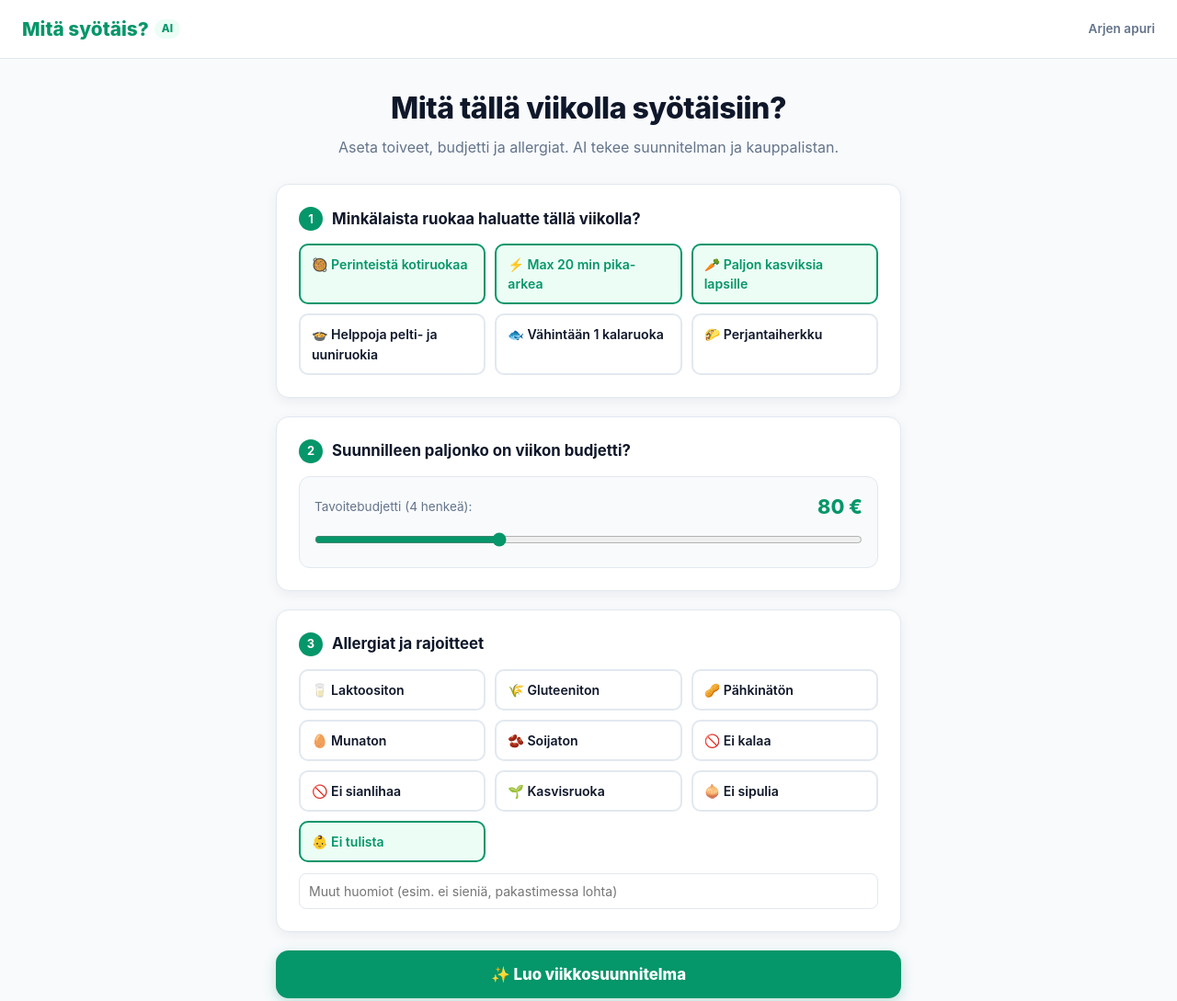
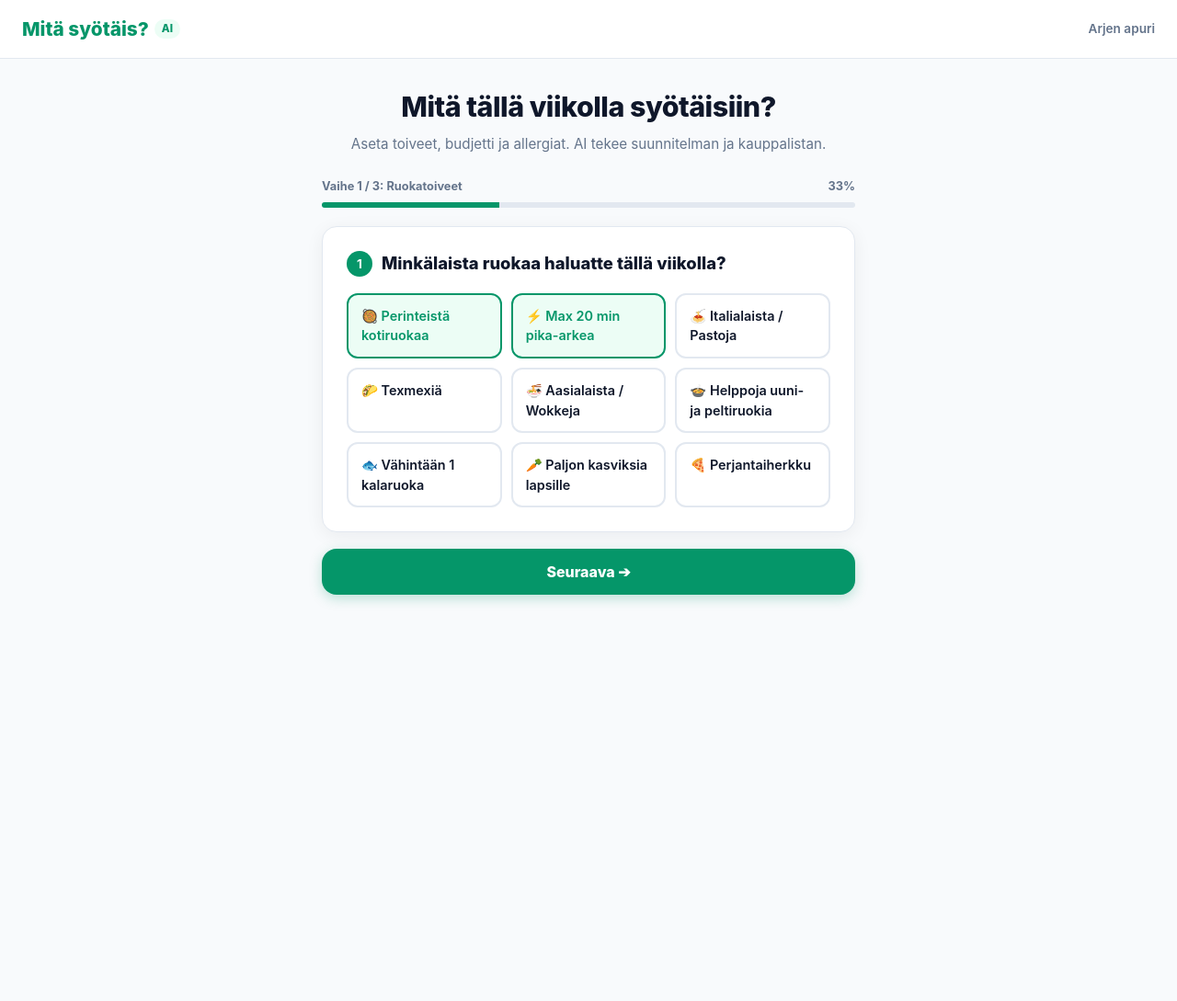
Before and after one commit to mikkogz-creator/mitasyotais, a website: page public/index.html in a window 1280 px wide. Shown: the top 1089 px of the page at 92% size. After the commit the page ends 800 px from the top, so only its background shows below. Drawn offline with Linux system fonts and the light colour scheme.

Commit message:
Muutettu kayttoliittyma selkeaksi 3-vaiheiseksi wizardiksi

```diff
--- a/public/index.html
+++ b/public/index.html
@@ -15,33 +15,52 @@
       --text: #0f172a;
       --text-muted: #64748b;
       --border: #e2e8f0;
-      --radius: 14px;
-      --shadow: 0 4px 14px rgba(15, 23, 42, 0.06);
+      --radius: 16px;
+      --shadow: 0 4px 20px rgba(15, 23, 42, 0.06);
     }
     * { box-sizing: border-box; margin: 0; padding: 0; font-family: -apple-system, BlinkMacSystemFont, "Segoe UI", Roboto, sans-serif; }
-    body { background-color: var(--bg); color: var(--text); line-height: 1.5; padding-bottom: 60px; }
+    body { background-color: var(--bg); color: var(--text); line-height: 1.5; padding-bottom: 60px; min-height: 100vh; }
     header { background: #ffffff; border-bottom: 1px solid var(--border); padding: 16px 24px; display: flex; justify-content: space-between; align-items: center; position: sticky; top: 0; z-index: 50; }
     .brand { font-size: 1.3rem; font-weight: 800; color: var(--primary); display: flex; align-items: center; gap: 6px; }
     .brand span { background: var(--primary-soft); padding: 2px 8px; border-radius: 99px; font-size: 0.72rem; color: var(--primary); }
-    .container { max-width: 720px; margin: 30px auto; padding: 0 20px; }
-    .hero-text { text-align: center; margin-bottom: 28px; }
-    .hero-text h1 { font-size: 2rem; font-weight: 800; letter-spacing: -0.5px; margin-bottom: 6px; }
-    .hero-text p { color: var(--text-muted); font-size: 1rem; }
-    .config-card { background: var(--card-bg); border: 1px solid var(--border); border-radius: var(--radius); padding: 24px; box-shadow: var(--shadow); margin-bottom: 20px; }
-    .step-header { display: flex; align-items: center; gap: 10px; margin-bottom: 14px; }
-    .step-badge { background: var(--primary); color: white; width: 26px; height: 26px; border-radius: 50%; display: flex; align-items: center; justify-content: center; font-size: 0.8rem; font-weight: 700; }
-    .step-title { font-size: 1.05rem; font-weight: 700; }
-    .tag-grid { display: grid; grid-template-columns: repeat(auto-fit, minmax(180px, 1fr)); gap: 10px; }
-    .tag-item { border: 2px solid var(--border); background: #ffffff; padding: 10px 12px; border-radius: 10px; cursor: pointer; user-select: none; font-size: 0.88rem; font-weight: 600; transition: all 0.15s ease; }
+    .container { max-width: 620px; margin: 30px auto; padding: 0 20px; }
+    .hero-text { text-align: center; margin-bottom: 24px; }
+    .hero-text h1 { font-size: 1.9rem; font-weight: 800; letter-spacing: -0.5px; margin-bottom: 6px; }
+    .hero-text p { color: var(--text-muted); font-size: 0.95rem; }
+
+    /* Progress bar */
+    .progress-wrap { margin-bottom: 20px; }
+    .progress-labels { display: flex; justify-content: space-between; font-size: 0.8rem; font-weight: 700; color: var(--text-muted); margin-bottom: 8px; }
+    .progress-bar-bg { height: 6px; background: #e2e8f0; border-radius: 99px; overflow: hidden; }
+    .progress-bar-fill { height: 100%; width: 33.33%; background: var(--primary); transition: width 0.3s ease; }
+
+    /* Wizard steps */
+    .step-card { background: var(--card-bg); border: 1px solid var(--border); border-radius: var(--radius); padding: 26px; box-shadow: var(--shadow); margin-bottom: 18px; display: none; animation: fadeIn 0.25s ease; }
+    .step-card.active { display: block; }
+    @keyframes fadeIn { from { opacity: 0; transform: translateY(6px); } to { opacity: 1; transform: translateY(0); } }
+
+    .step-header { display: flex; align-items: center; gap: 10px; margin-bottom: 18px; }
+    .step-badge { background: var(--primary); color: white; width: 28px; height: 28px; border-radius: 50%; display: flex; align-items: center; justify-content: center; font-size: 0.85rem; font-weight: 700; }
+    .step-title { font-size: 1.15rem; font-weight: 800; }
+
+    .tag-grid { display: grid; grid-template-columns: repeat(auto-fit, minmax(160px, 1fr)); gap: 10px; }
+    .tag-item { border: 2px solid var(--border); background: #ffffff; padding: 12px 14px; border-radius: 12px; cursor: pointer; user-select: none; font-size: 0.9rem; font-weight: 600; transition: all 0.15s ease; text-align: left; }
     .tag-item:hover { border-color: #cbd5e1; }
     .tag-item.active { border-color: var(--primary); background: var(--primary-soft); color: var(--primary); }
-    .budget-slider-box { background: #f8fafc; padding: 16px; border-radius: 12px; border: 1px solid var(--border); }
-    .budget-header { display: flex; justify-content: space-between; align-items: center; margin-bottom: 10px; }
-    .budget-number { font-size: 1.35rem; font-weight: 800; color: var(--primary); }
+
+    .budget-box { background: #f8fafc; padding: 20px; border-radius: 12px; border: 1px solid var(--border); text-align: center; }
+    .budget-number { font-size: 2.2rem; font-weight: 900; color: var(--primary); margin: 6px 0 14px 0; }
     input[type=range] { width: 100%; accent-color: var(--primary); cursor: pointer; }
-    .btn-submit { width: 100%; background: var(--primary); color: white; border: none; padding: 16px; border-radius: var(--radius); font-size: 1.05rem; font-weight: 800; cursor: pointer; box-shadow: 0 4px 14px rgba(5, 150, 105, 0.25); transition: all 0.15s; }
-    .btn-submit:hover { background: var(--primary-hover); }
-    .btn-submit:disabled { opacity: 0.65; cursor: not-allowed; }
+
+    /* Action buttons */
+    .nav-buttons { display: flex; gap: 12px; align-items: center; }
+    .btn-prev { background: #ffffff; border: 1px solid var(--border); color: var(--text); padding: 14px 20px; border-radius: var(--radius); font-size: 0.95rem; font-weight: 700; cursor: pointer; transition: all 0.15s; }
+    .btn-prev:hover { background: #f1f5f9; }
+    .btn-next { flex: 1; background: var(--primary); color: white; border: none; padding: 15px 22px; border-radius: var(--radius); font-size: 1rem; font-weight: 800; cursor: pointer; box-shadow: 0 4px 14px rgba(5, 150, 105, 0.25); transition: all 0.15s; }
+    .btn-next:hover { background: var(--primary-hover); }
+    .btn-next:disabled { opacity: 0.65; cursor: not-allowed; }
+
+    /* Results */
     #result-section { display: none; margin-top: 30px; }
     .meal-box { background: #ffffff; border: 1px solid var(--border); border-left: 5px solid var(--primary); border-radius: 12px; padding: 14px 16px; margin-bottom: 10px; }
     .meal-day { font-size: 0.72rem; font-weight: 800; color: var(--primary); text-transform: uppercase; }
@@ -58,12 +77,26 @@
     <div class="brand">Mitä syötäis? <span>AI</span></div>
     <div style="font-size: 0.85rem; color: var(--text-muted); font-weight: 600;">Arjen apuri</div>
   </header>
+
   <div class="container">
     <div class="hero-text">
       <h1>Mitä tällä viikolla syötäisiin?</h1>
       <p>Aseta toiveet, budjetti ja allergiat. AI tekee suunnitelman ja kauppalistan.</p>
     </div>
-    <div class="config-card">
+
+    <!-- Progress Indicator -->
+    <div class="progress-wrap" id="progress-container">
+      <div class="progress-labels">
+        <span id="step-name">Vaihe 1 / 3: Ruokatoiveet</span>
+        <span id="step-pct">33%</span>
+      </div>
+      <div class="progress-bar-bg">
+        <div class="progress-bar-fill" id="progress-bar"></div>
+      </div>
+    </div>
+
+    <!-- Step 1: Ruokatoiveet ja tyylit -->
+    <div class="step-card active" id="step-1">
       <div class="step-header">
         <div class="step-badge">1</div>
         <div class="step-title">Minkälaista ruokaa haluatte tällä viikolla?</div>
@@ -71,26 +104,35 @@
       <div class="tag-grid" id="style-group">
         <div class="tag-item active" onclick="toggleTag(this)">🥘 Perinteistä kotiruokaa</div>
         <div class="tag-item active" onclick="toggleTag(this)">⚡ Max 20 min pika-arkea</div>
-        <div class="tag-item active" onclick="toggleTag(this)">🥕 Paljon kasviksia lapsille</div>
-        <div class="tag-item" onclick="toggleTag(this)">🍲 Helppoja pelti- ja uuniruokia</div>
+        <div class="tag-item" onclick="toggleTag(this)">🍝 Italialaista / Pastoja</div>
+        <div class="tag-item" onclick="toggleTag(this)">🌮 Texmexiä</div>
+        <div class="tag-item" onclick="toggleTag(this)">🍜 Aasialaista / Wokkeja</div>
+        <div class="tag-item" onclick="toggleTag(this)">🍲 Helppoja uuni- ja peltiruokia</div>
         <div class="tag-item" onclick="toggleTag(this)">🐟 Vähintään 1 kalaruoka</div>
-        <div class="tag-item" onclick="toggleTag(this)">🌮 Perjantaiherkku</div>
+        <div class="tag-item" onclick="toggleTag(this)">🥕 Paljon kasviksia lapsille</div>
+        <div class="tag-item" onclick="toggleTag(this)">🍕 Perjantaiherkku</div>
       </div>
     </div>
-    <div class="config-card">
+
+    <!-- Step 2: Budjetti -->
+    <div class="step-card" id="step-2">
       <div class="step-header">
         <div class="step-badge">2</div>
-        <div class="step-title">Suunnilleen paljonko on viikon budjetti?</div>
+        <div class="step-title">Mikä olisi suuntaa antava viikkobudjetti?</div>
       </div>
-      <div class="budget-slider-box">
-        <div class="budget-header">
-          <div style="font-size: 0.85rem; color: var(--text-muted);">Tavoitebudjetti (4 henkeä):</div>
-          <div class="budget-number" id="budget-val">80 €</div>
+      <div class="budget-box">
+        <div style="font-size: 0.9rem; color: var(--text-muted); font-weight: 600;">Arvioitu ruokakauppabudjetti 5 arkipäivälle (n. 4 hlöä):</div>
+        <div class="budget-number" id="budget-val">80 €</div>
+        <input type="range" id="budget-input" min="50" max="150" step="10" value="80" oninput="document.getElementById('budget-val').innerText = this.value + ' €'">
+        <div style="display: flex; justify-content: space-between; font-size: 0.78rem; color: var(--text-muted); margin-top: 6px;">
+          <span>50 € (Edullinen arki)</span>
+          <span>150 € (Reilumpi budjetti)</span>
         </div>
-        <input type="range" id="budget-input" min="50" max="140" step="10" value="80" oninput="document.getElementById('budget-val').innerText = this.value + ' €'">
       </div>
     </div>
-    <div class="config-card">
+
+    <!-- Step 3: Allergiat & Huomiot -->
+    <div class="step-card" id="step-3">
       <div class="step-header">
         <div class="step-badge">3</div>
         <div class="step-title">Allergiat ja rajoitteet</div>
@@ -107,52 +149,118 @@
         <div class="tag-item" onclick="toggleTag(this)">🧅 Ei sipulia</div>
         <div class="tag-item active" onclick="toggleTag(this)">👶 Ei tulista</div>
       </div>
-      <div style="margin-top: 12px;">
-        <input type="text" id="custom-notes" placeholder="Muut huomiot (esim. ei sieniä, pakastimessa lohta)" style="width: 100%; padding: 10px; border: 1px solid var(--border); border-radius: 8px; font-size: 0.88rem;">
+      <div style="margin-top: 14px;">
+        <input type="text" id="custom-notes" placeholder="Muut toiveet (esim. ei sieniä, pakastimessa lohta, nopea keitto)" style="width: 100%; padding: 12px; border: 1px solid var(--border); border-radius: 10px; font-size: 0.9rem;">
       </div>
     </div>
-    <button class="btn-submit" id="submit-btn" onclick="generateMealPlan()">
-      ✨ Luo viikkosuunnitelma
-    </button>
+
+    <!-- Navigointipainikkeet -->
+    <div class="nav-buttons" id="nav-container">
+      <button class="btn-prev" id="btn-prev" onclick="prevStep()" style="display: none;">⬅ Takaisin</button>
+      <button class="btn-next" id="btn-next" onclick="nextStep()">Seuraava ➔</button>
+    </div>
+
+    <!-- Tulokset -->
     <div id="result-section">
       <div class="export-bar">
-        <span style="font-size: 0.88rem; font-weight: 700;">🛒 Kauppalista valmis:</span>
+        <span style="font-size: 0.9rem; font-weight: 700;">🛒 Kauppalista valmis:</span>
         <div style="display: flex; gap: 6px;">
           <button class="btn-export" onclick="copyList('S-kaupat')">🟢 S-kaupat</button>
           <button class="btn-export" onclick="copyList('K-Ruoka')">🟠 K-Ruoka</button>
           <button class="btn-export" onclick="copyList('WhatsApp')">💬 WhatsApp</button>
         </div>
       </div>
-      <h2 style="font-size: 1.2rem; font-weight: 800; margin-bottom: 12px;">Viikon ateriat:</h2>
+      <h2 style="font-size: 1.25rem; font-weight: 800; margin-bottom: 12px;">Viikon ateriat:</h2>
       <div id="meals-list"></div>
+      <button class="btn-prev" onclick="resetForm()" style="width: 100%; margin-top: 16px;">🔄 Suunnittele uusi viikko</button>
     </div>
   </div>
+
   <script>
+    let currentStep = 1;
+    const totalSteps = 3;
     let currentGroceries = [];
-    function toggleTag(el) { el.classList.toggle('active'); }
+
+    const stepTitles = [
+      "Vaihe 1 / 3: Ruokatoiveet",
+      "Vaihe 2 / 3: Budjetti",
+      "Vaihe 3 / 3: Allergiat & Rajoitteet"
+    ];
+
+    function updateStepUI() {
+      for (let i = 1; i <= totalSteps; i++) {
+        const card = document.getElementById(`step-${i}`);
+        if (card) card.classList.toggle('active', i === currentStep);
+      }
+
+      document.getElementById('step-name').innerText = stepTitles[currentStep - 1];
+      const pct = Math.round((currentStep / totalSteps) * 100);
+      document.getElementById('step-pct').innerText = pct + '%';
+      document.getElementById('progress-bar').style.width = pct + '%';
+
+      const prevBtn = document.getElementById('btn-prev');
+      const nextBtn = document.getElementById('btn-next');
+
+      prevBtn.style.display = (currentStep > 1) ? 'block' : 'none';
+
+      if (currentStep === totalSteps) {
+        nextBtn.innerHTML = '✨ Luo viikkosuunnitelma';
+        nextBtn.style.backgroundColor = '#059669';
+      } else {
+        nextBtn.innerHTML = 'Seuraava ➔';
+        nextBtn.style.backgroundColor = '#059669';
+      }
+    }
+
+    function nextStep() {
+      if (currentStep < totalSteps) {
+        currentStep++;
+        updateStepUI();
+      } else {
+        generateMealPlan();
+      }
+    }
+
+    function prevStep() {
+      if (currentStep > 1) {
+        currentStep--;
+        updateStepUI();
+      }
+    }
+
+    function toggleTag(el) {
+      el.classList.toggle('active');
+    }
+
     function showToast(text) {
       const t = document.getElementById('toast');
       t.innerText = text;
       t.style.display = 'block';
       setTimeout(() => { t.style.display = 'none'; }, 2500);
     }
+
     async function generateMealPlan() {
-      const btn = document.getElementById('submit-btn');
+      const btn = document.getElementById('btn-next');
       btn.innerText = '⏳ Luodaan viikkosuunnitelmaa...';
       btn.disabled = true;
+
       const styles = Array.from(document.querySelectorAll('#style-group .tag-item.active')).map(e => e.innerText.replace(/^[^\s]+\s/, ''));
       const allergies = Array.from(document.querySelectorAll('#allergy-group .tag-item.active')).map(e => e.innerText.replace(/^[^\s]+\s/, ''));
       const budget = document.getElementById('budget-val').innerText;
       const customDislikes = document.getElementById('custom-notes').value;
+
       try {
         const response = await fetch('/api/generate', {
           method: 'POST',
           headers: { 'Content-Type': 'application/json' },
           body: JSON.stringify({ styles, budget, allergies, customDislikes })
         });
+
         if (!response.ok) throw new Error('Virhe pyynnössä');
+
         const data = await response.json();
         currentGroceries = data.groceries || [];
+
         const mealsContainer = document.getElementById('meals-list');
         mealsContainer.innerHTML = data.meals.map(m => `
           <div class="meal-box">
@@ -161,16 +269,33 @@
             <div class="meal-meta">⏱️ ${m.time} • ${m.info}</div>
           </div>
         `).join('');
+
+        // Piilotetaan kyselykortit ja edistymispalkki, näytetään tulos
+        for (let i = 1; i <= totalSteps; i++) {
+          document.getElementById(`step-${i}`).style.display = 'none';
+        }
+        document.getElementById('progress-container').style.display = 'none';
+        document.getElementById('nav-container').style.display = 'none';
+
         const resSection = document.getElementById('result-section');
         resSection.style.display = 'block';
         resSection.scrollIntoView({ behavior: 'smooth' });
       } catch (err) {
-        alert('Suunnitelman luonti epäonnistui. Tarkista API-avain Vercelissä ja yritä uudelleen.');
+        alert('Suunnitelman luonti epäonnistui. Tarkista yhteys ja yritä uudelleen.');
       } finally {
         btn.innerText = '✨ Luo viikkosuunnitelma';
         btn.disabled = false;
       }
     }
+
+    function resetForm() {
+      document.getElementById('result-section').style.display = 'none';
+      document.getElementById('progress-container').style.display = 'block';
+      document.getElementById('nav-container').style.display = 'flex';
+      currentStep = 1;
+      updateStepUI();
+    }
+
     function copyList(target) {
       if (!currentGroceries || currentGroceries.length === 0) return;
       if (target === 'WhatsApp') {
```
